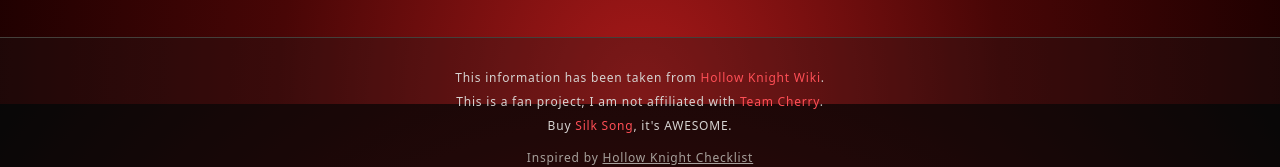
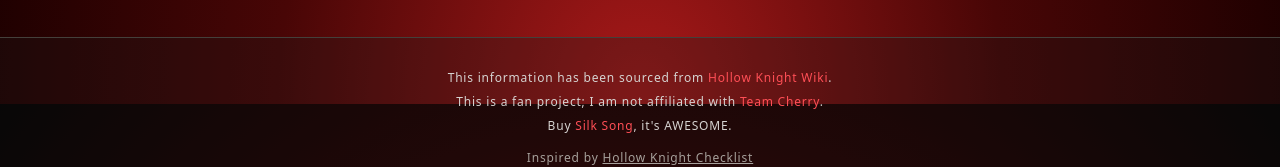
Before and after one commit to srisri332/completesilksong, a Next.js app: page / in a window 1280 px wide. Shown: the part 3147-3314 px from the top of the page. Built offline with nearby package versions, Linux system fonts and the light colour scheme; a web font is replaced by a local one.

Commit message:
refactor: Update footer text for source attribution

```diff
--- a/src/app/page.tsx
+++ b/src/app/page.tsx
@@ -244,7 +244,7 @@
         style={{ fontFamily: "system-ui, -apple-system, sans-serif" }}>
         <div className='mx-auto max-w-5xl px-4 text-center text-xs text-stone-300'>
           <p className="mb-2">
-            This information has been taken from {" "}
+            This information has been sourced from {" "}
             <a href="https://hollowknight.wiki/w/Completion_(Silksong)"
               target="_blank"
               rel="noreferrer"
```
